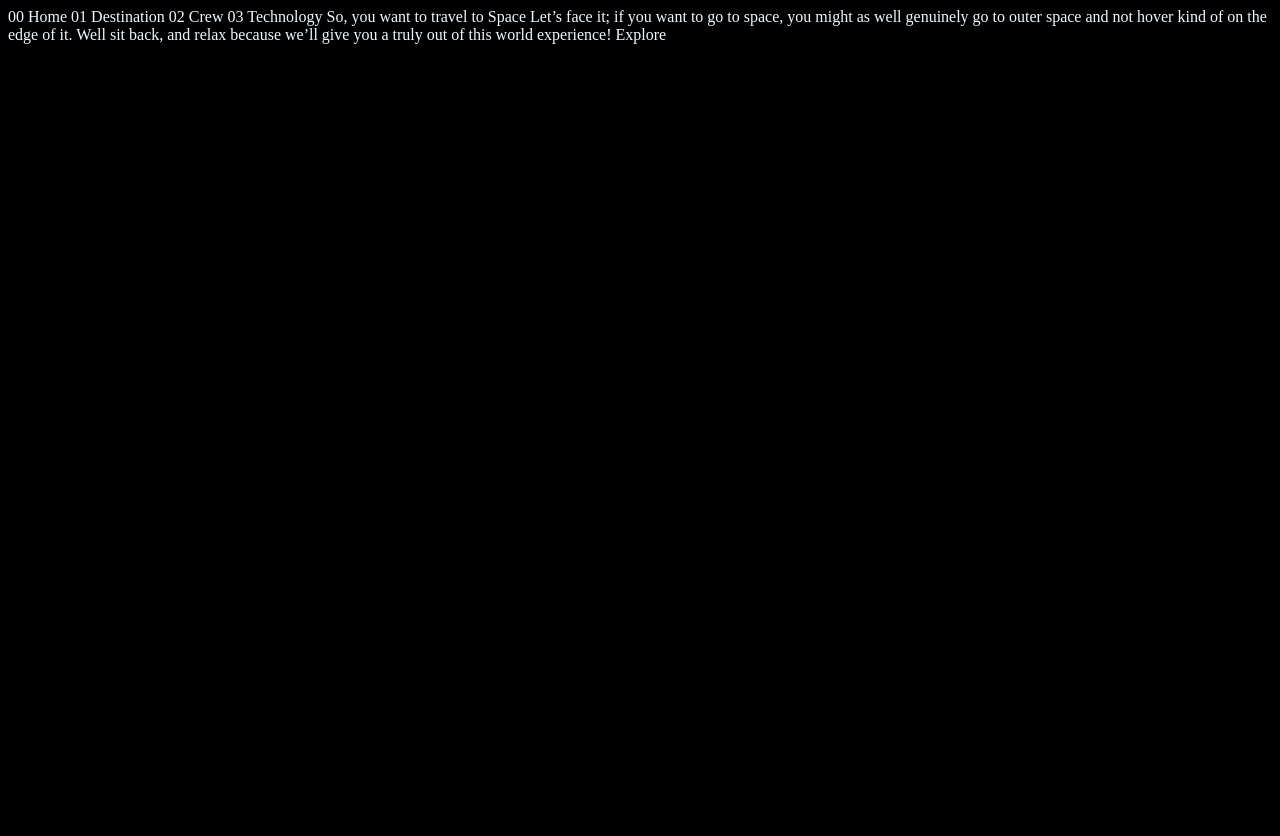
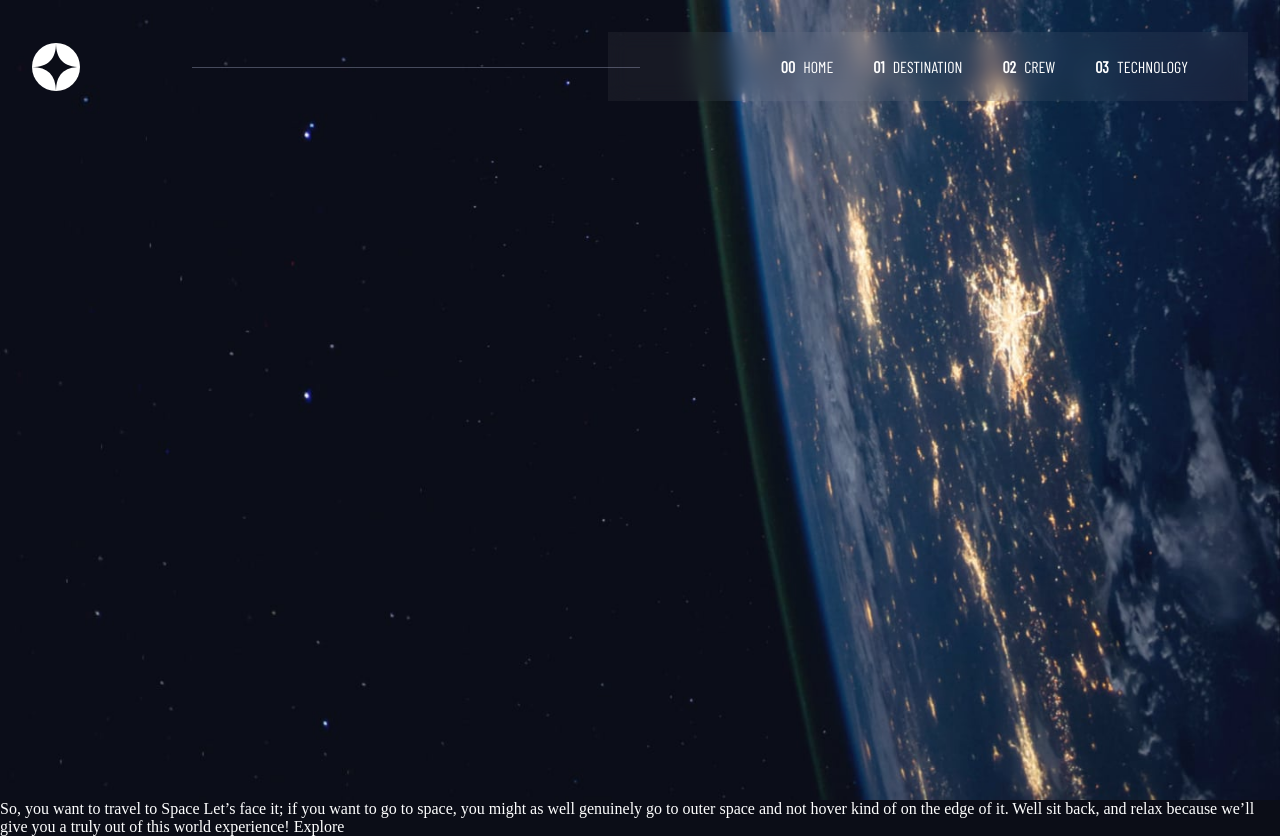
Before and after one commit to jagodakubicka/Space-Tourism-Frontend-Mentor, a plain HTML site: page starter-code/index.html in a window 1280 px wide. Before the commit the page ends 800 px from the top, so only its background shows below. Drawn offline with nearby package versions, Linux system fonts and the light colour scheme; a web font is replaced by a local one.

Commit message:
navbar created

```diff
--- a/starter-code/index.html
+++ b/starter-code/index.html
@@ -15,9 +15,36 @@
     <title>Frontend Mentor | Space tourism website</title>
   </head>
   <body>
-    00 Home 01 Destination 02 Crew 03 Technology So, you want to travel to Space
-    Let’s face it; if you want to go to space, you might as well genuinely go to
-    outer space and not hover kind of on the edge of it. Well sit back, and
-    relax because we’ll give you a truly out of this world experience! Explore
+    <div class="home-page">
+      <nav class="nav">
+        <img
+          src="/starter-code/assets/shared/logo.svg"
+          alt=""
+          class="nav__img"
+        />
+        <ul class="nav__list">
+          <li class="nav__item">
+            <a href="/starter-code/index.html" class="nav__link"
+              ><span>00</span> Home</a
+            >
+          </li>
+          <li class="nav__item">
+            <a href="" class="nav__link"><span>01</span> Destination</a>
+          </li>
+          <li class="nav__item">
+            <a href="" class="nav__link"><span>02</span> Crew</a>
+          </li>
+          <li class="nav__item">
+            <a href="" class="nav__link"><span>03</span> Technology</a>
+          </li>
+        </ul>
+      </nav>
+    </div>
+
+    So, you want to travel to Space Let’s face it; if you want to go to space,
+    you might as well genuinely go to outer space and not hover kind of on the
+    edge of it. Well sit back, and relax because we’ll give you a truly out of
+    this world experience! Explore
+    <script src="/starter-code/main.js"></script>
   </body>
 </html>
--- a/styles/main.scss
+++ b/styles/main.scss
@@ -1,4 +1,131 @@
+$dark-blue: #0b0d17;
+$light-blue: #d0d6f9;
+$white: #fff;
+
+@import url('https://fonts.googleapis.com/css2?family=Barlow+Condensed&family=Bellefair&display=swap');
+
+@mixin heading1 {
+  color: $white;
+  font-size: 150px;
+  font-family: 'Bellefair', serif;
+}
+
+@mixin heading2 {
+  color: $white;
+  font-size: 100px;
+  font-family: 'Bellefair', serif;
+}
+
+@mixin heading3 {
+  color: $white;
+  font-size: 56px;
+  font-family: 'Bellefair', serif;
+}
+
+@mixin heading4 {
+  color: $white;
+  font-size: 32px;
+  font-family: 'Bellefair', serif;
+}
+
+@mixin heading5 {
+  color: $light-blue;
+  font-size: 28px;
+  letter-spacing: 4.75;
+  font-family: 'Barlow Condensed', sans-serif;
+}
+
+@mixin Subheading1 {
+  color: $white;
+  font-size: 28px;
+  font-family: 'Bellefair', serif;
+}
+
+@mixin Subheading2 {
+  color: $white;
+  font-size: 14px;
+  letter-spacing: 2.35;
+  font-family: 'Barlow Condensed', sans-serif;
+}
+@mixin navtext {
+  color: $white;
+  font-size: 16px;
+  letter-spacing: 2.7;
+  font-family: 'Barlow Condensed', sans-serif;
+}
+
+html {
+  font-size: 100%;
+  box-sizing: border-box;
+}
+
+*,
+*::after,
+*::before {
+  box-sizing: border-box;
+  margin: 0;
+  padding: 0;
+}
+
 body {
-  background-color: black;
-  color: aliceblue;
+  background-color: $dark-blue;
+  color: $white;
+  max-width: 100%;
+  margin: 0;
+  padding: 0;
+  font-size: 16px;
+  overflow-x: hidden;
 }
+
+img {
+  max-width: 100%;
+}
+
+.home-page {
+  background-image: url(/starter-code/assets/home/background-home-desktop.jpg);
+  background-repeat: no-repeat;
+  background-position: center;
+  background-size: cover;
+  height: 100vh;
+  width: 100vw;
+}
+
+.nav {
+  padding: 32px;
+  display: flex;
+  justify-content: space-between;
+  align-items: center;
+  &__list {
+    width: 50vw;
+    display: flex;
+    justify-content: flex-end;
+    padding: 5px 40px;
+    backdrop-filter: blur(10px);
+    background-color: rgba(255, 255, 255, 0.05);
+    position: relative;
+    &::before {
+      content: '';
+      position: absolute;
+      height: 1px;
+      width: 35vw;
+      background-color: $light-blue;
+      opacity: 0.3;
+      top: 50%;
+      right: 95%;
+    }
+  }
+  &__item {
+    @include navtext;
+    list-style: none;
+    margin: 20px;
+  }
+  &__link {
+    color: $white;
+    text-decoration: none;
+    text-transform: uppercase;
+    span {
+      font-weight: bolder;
+      margin-right: 5px;
+    }
+  }
+}
```
Also changed, not shown: starter-code/main.js (added), styles/main.css, 1 other file.
